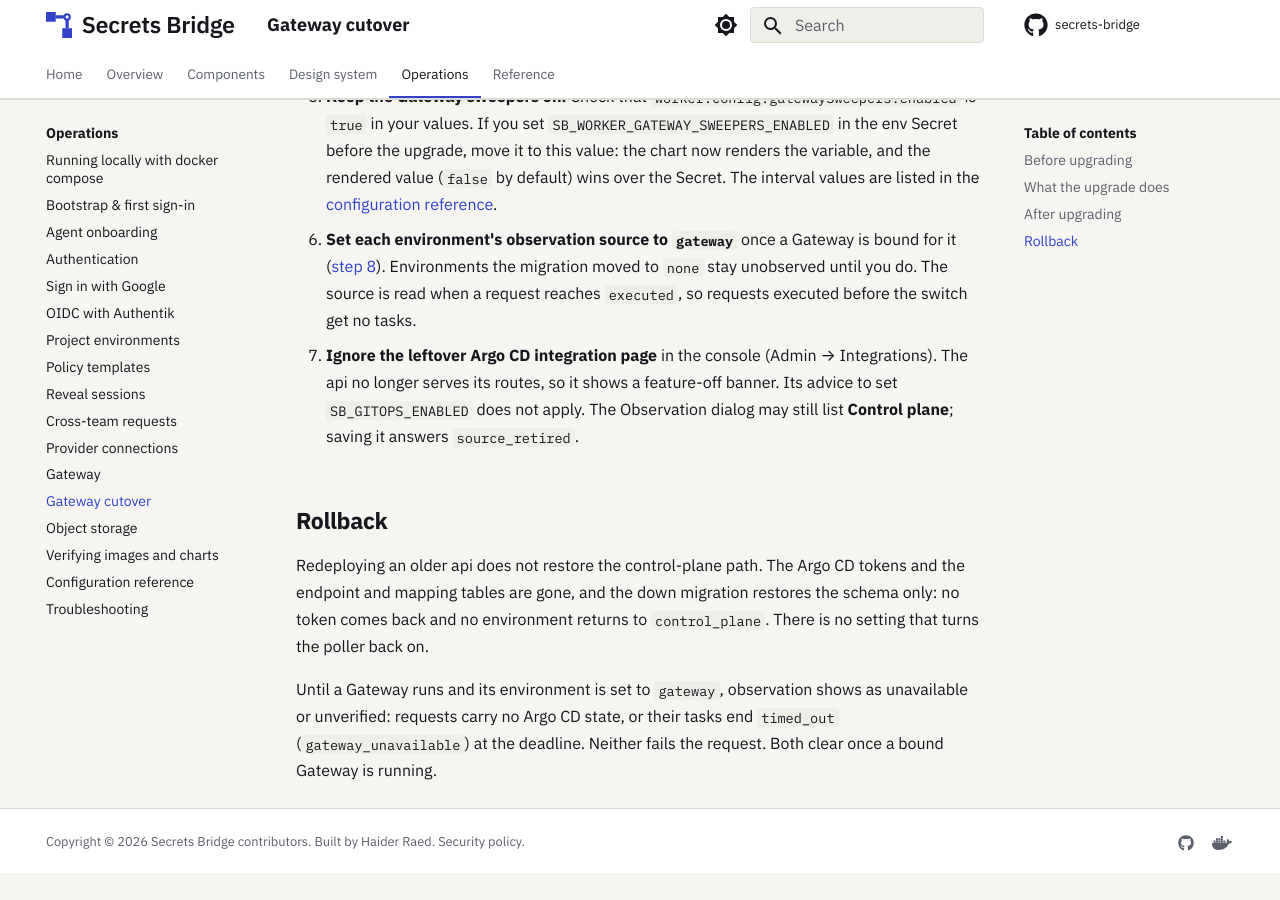
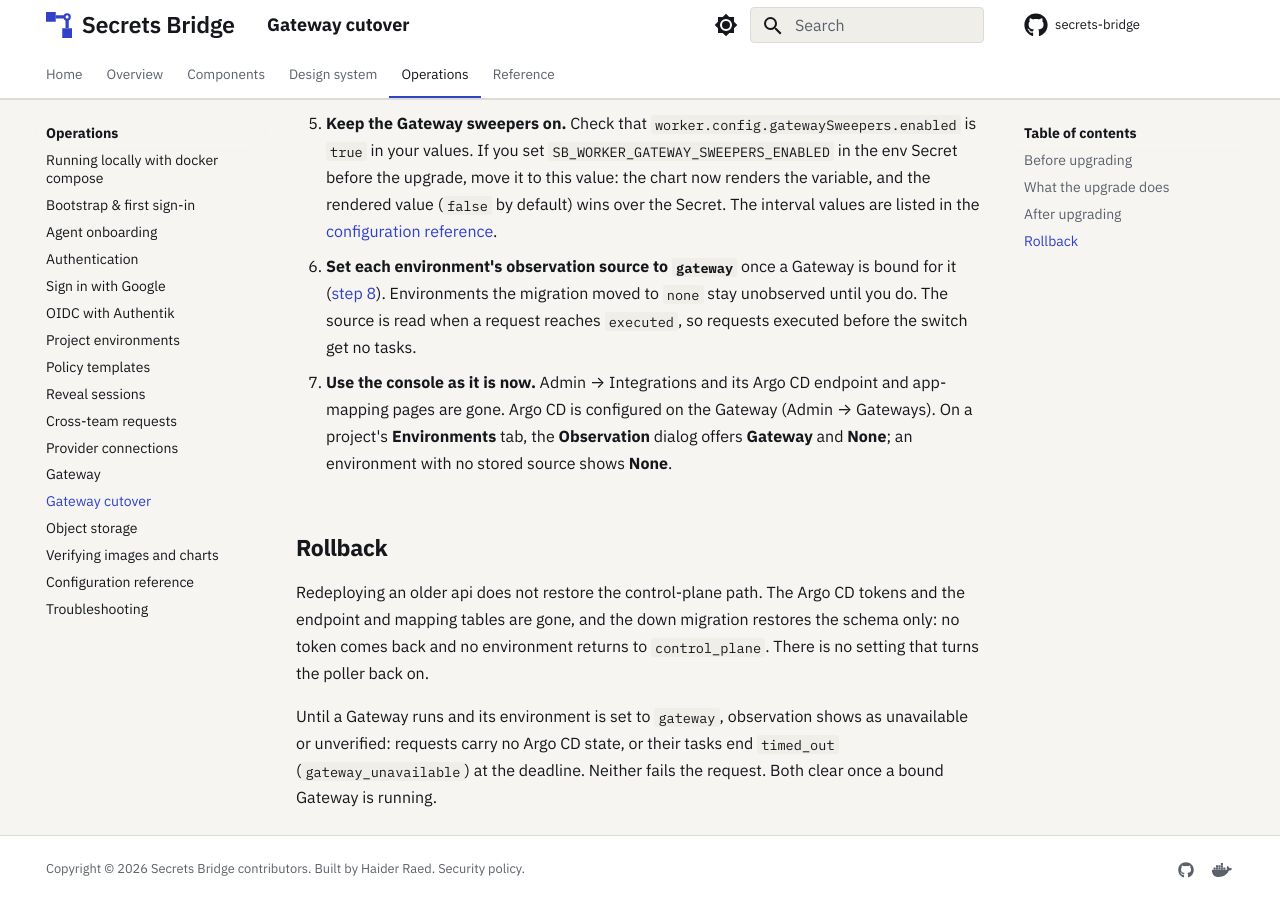
Before and after one commit to secrets-bridge/docs, an MkDocs documentation site: the page built from docs/operations/gateway-cutover.md, in a window 1280 px wide and 900 px high, scrolled down 4559 px. Built offline with MkDocs 1.6.1 and Material for MkDocs 9.7.7, drawn with Linux system fonts in a browser that asks for light colours; plug-ins that fetch from the network failed and are left out; the version menu is left out; before the commit the page ends 5432 px from its top, so only the background shows below that; some of the changed text lies outside the part shown.

Commit message:
docs: describe the console after the Argo CD pages were removed
Admin -> Integrations is gone, the Observation dialog offers Gateway and
None, gateway.list holders see the source, the request page shows the
Argo CD history card by history_status, and an overdue task reads as
deadline passed (timed_out_at_read) without the read closing it.

```diff
--- a/docs/operations/gateway-cutover.md
+++ b/docs/operations/gateway-cutover.md
@@ -97,7 +97,8 @@
   readable to the requester at `GET /api/v1/requests/:id/gitops`, each labelled
   `history_context_only` with a `history_status`
   ([API reference](../reference/api-endpoints.md#requests-access-requests)). The console shows
-  them in the read-only **GitOps observations** card on the request page.
+  them to the requester in the muted **Argo CD history (before the Gateway)**
+  card on the request page, which is hidden when a request has none.
 
 The migration is idempotent: a second run drops nothing, moves nothing and
 writes no audit row.
@@ -188,11 +189,11 @@
    The source is read when a request reaches `executed`, so requests executed
    before the switch get no tasks.
 
-7. **Ignore the leftover Argo CD integration page** in the console
-   (Admin → Integrations). The api no longer serves its routes, so it shows a
-   feature-off banner. Its advice to set `SB_GITOPS_ENABLED` does not apply.
-   The Observation dialog may still list **Control plane**; saving it answers
-   `source_retired`.
+7. **Use the console as it is now.** Admin → Integrations and its Argo CD
+   endpoint and app-mapping pages are gone. Argo CD is configured on the
+   Gateway (Admin → Gateways). On a project's **Environments** tab, the
+   **Observation** dialog offers **Gateway** and **None**; an environment with
+   no stored source shows **None**.
 
 ## Rollback
 
```
Also changed, not shown: docs/components/ui.md (+2 -3 lines), docs/operations/gateway.md (+11 -8 lines), docs/overview/product-status.md (+4 -2 lines), docs/reference/api-endpoints.md (+1 -1 lines).
